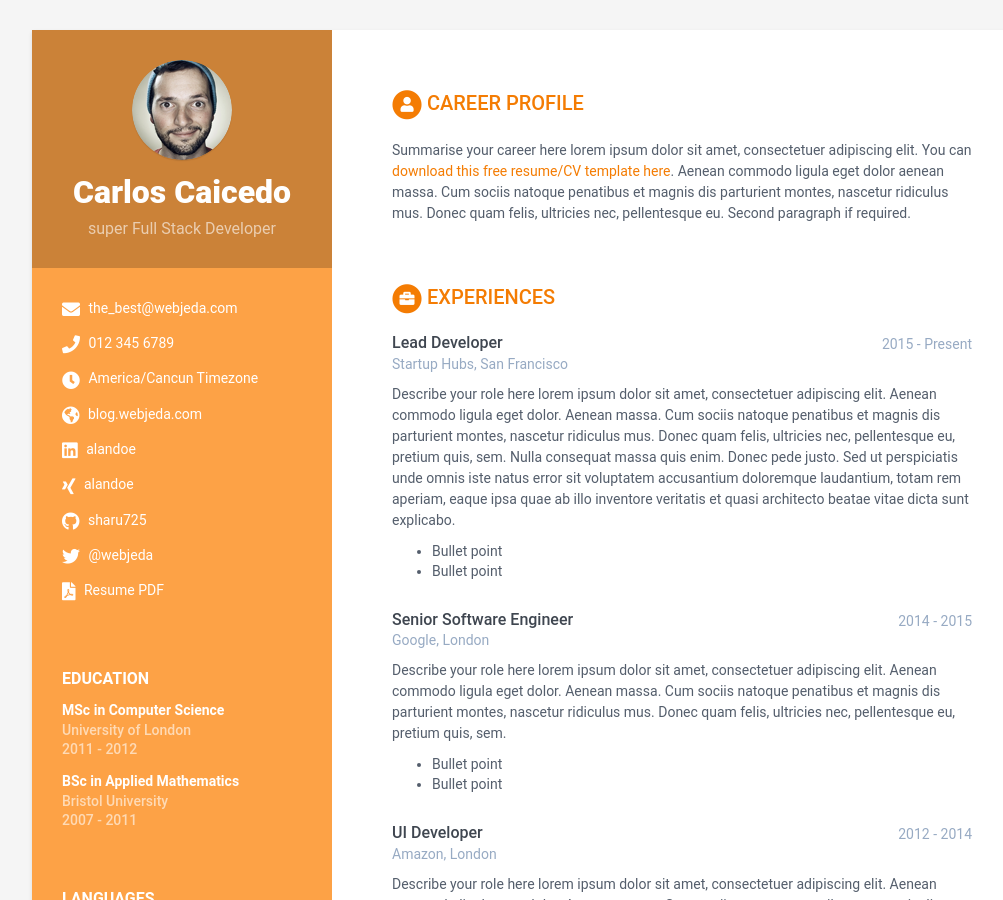
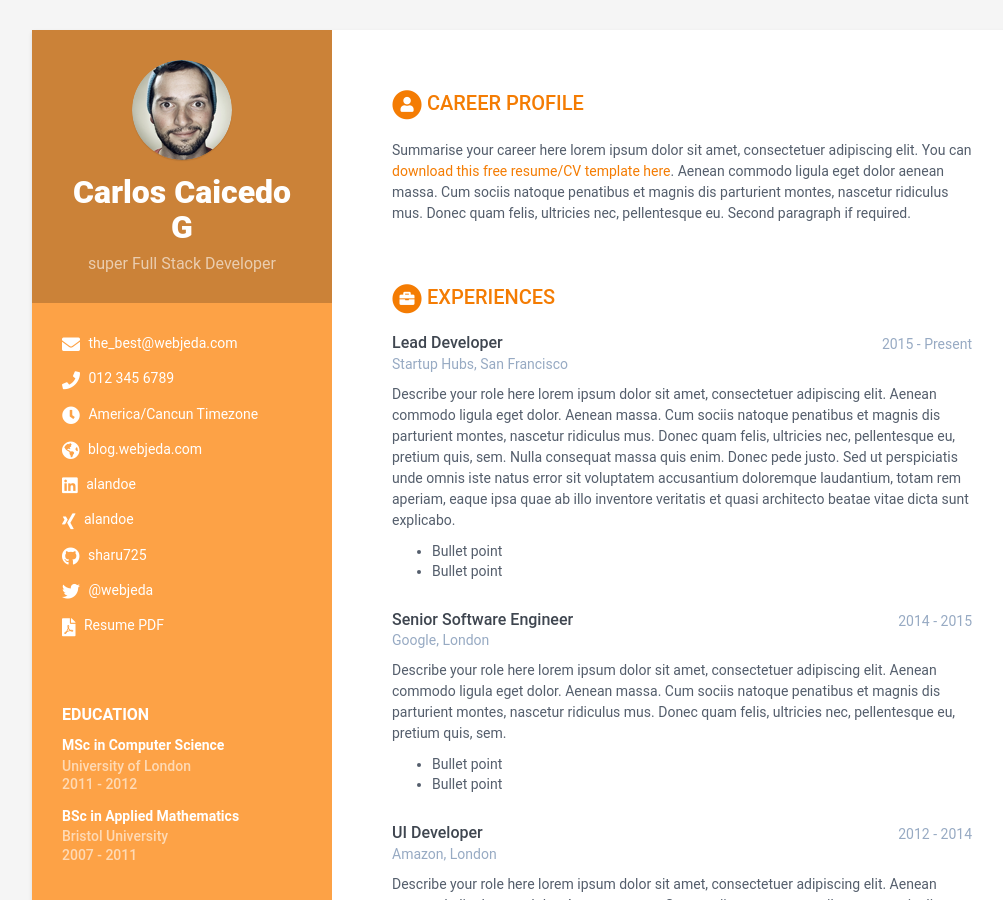
Before and after one commit to 00CARLOSECG00/Jekyll, a Jekyll site: the page built from index.html, in a window 1280 px wide and 900 px high. Shown: the whole window, without its empty margins (108-1111 px from the left). Built offline with Jekyll 4.4.1, drawn with Linux system fonts in a browser that asks for light colours.

Commit message:
Agrega inicial apellido

```diff
--- a/_data/data.yml
+++ b/_data/data.yml
@@ -8,7 +8,7 @@ sidebar:
     education: True # set to False if you want education in main section instead of in sidebar
 
     # Profile information
-    name: Carlos Caicedo
+    name: Carlos Caicedo G
     tagline: super Full Stack Developer
     avatar: profile.png  #place a 100x100 picture inside /assets/images/ folder and provide the name of the file below
 
```
